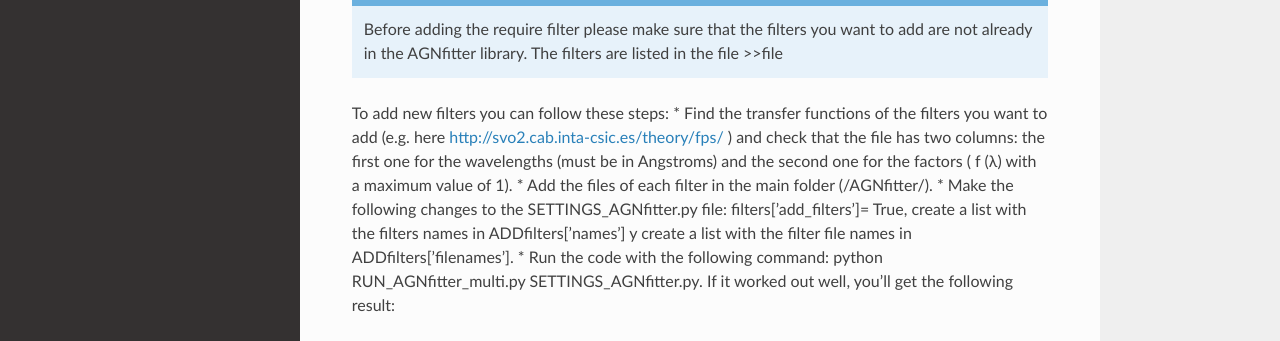
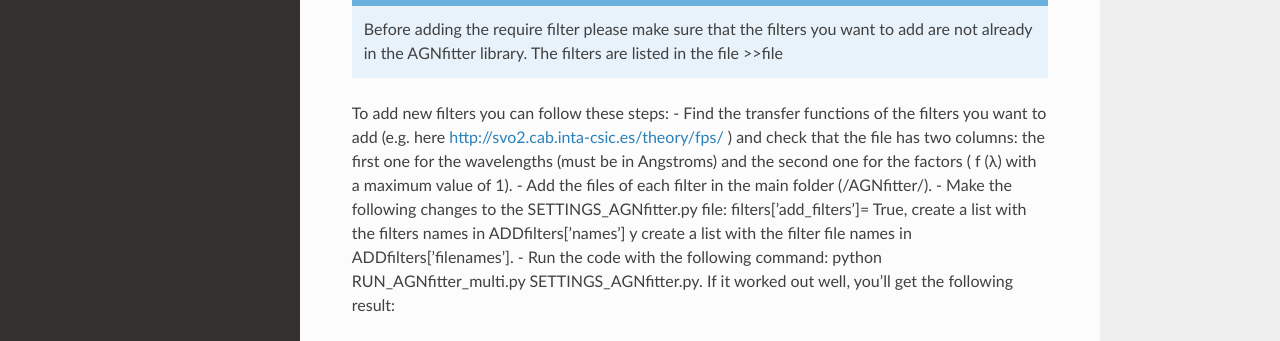
Before and after one commit to GabrielaCR/AGNfitter, a Sphinx documentation site: the page built from docs/source/filters.rst, in a window 1280 px wide and 1336 px high. Shown: the part 295-636 px from the top of the window. Built offline with Sphinx 7.4.7 and the Read the Docs theme 2.0.0, drawn with Linux system fonts in a browser that asks for light colours.

```diff
--- a/docs/source/filters.rst
+++ b/docs/source/filters.rst
@@ -15,11 +15,11 @@ Adding photometric filters
   Before adding the require filter please make sure that the filters you want to add are not already in the AGNfitter library. The filters are listed in the file >>file
 
 To add new filters you can follow these steps:
-* Find the transfer functions of the filters you want to add (e.g. here http://svo2.cab.inta-csic.es/theory/fps/ ) and check that the file has two columns: the first one for the wavelengths (must be in Angstroms) and the second one for the factors ( f (λ) with a maximum value of 1).
-* Add the files of each filter in the main folder (/AGNfitter/).
-* Make the following changes to the SETTINGS_AGNfitter.py file: filters[’add_filters’]= True, create a list with the
+- Find the transfer functions of the filters you want to add (e.g. here http://svo2.cab.inta-csic.es/theory/fps/ ) and check that the file has two columns: the first one for the wavelengths (must be in Angstroms) and the second one for the factors ( f (λ) with a maximum value of 1).
+- Add the files of each filter in the main folder (/AGNfitter/).
+- Make the following changes to the SETTINGS_AGNfitter.py file: filters[’add_filters’]= True, create a list with the
 filters names in ADDfilters[’names’] y create a list with the filter file names in ADDfilters[’filenames’].
-* Run the code with the following command: python RUN_AGNfitter_multi.py SETTINGS_AGNfitter.py. If it worked out well, you’ll get the following result:
+- Run the code with the following command: python RUN_AGNfitter_multi.py SETTINGS_AGNfitter.py. If it worked out well, you’ll get the following result:
 
 >>> import
 >>> lumache.get_random_ingredients()
```
